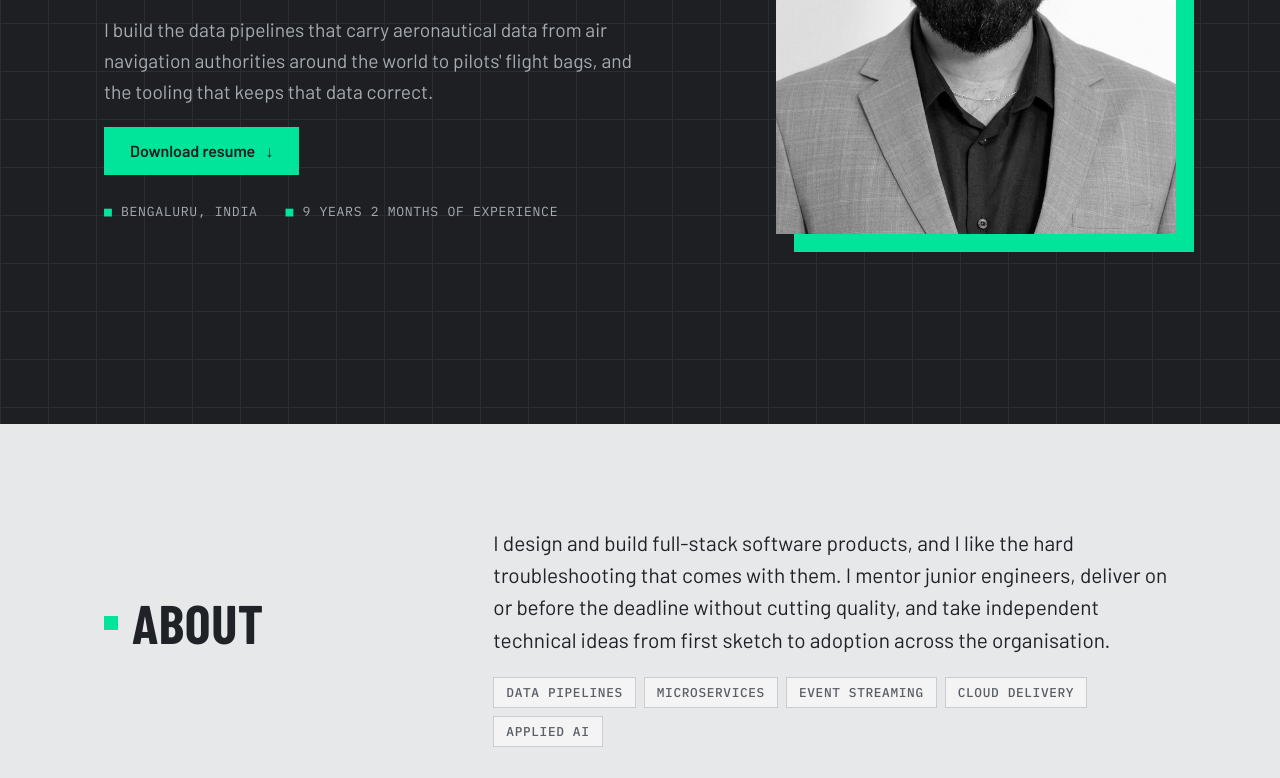
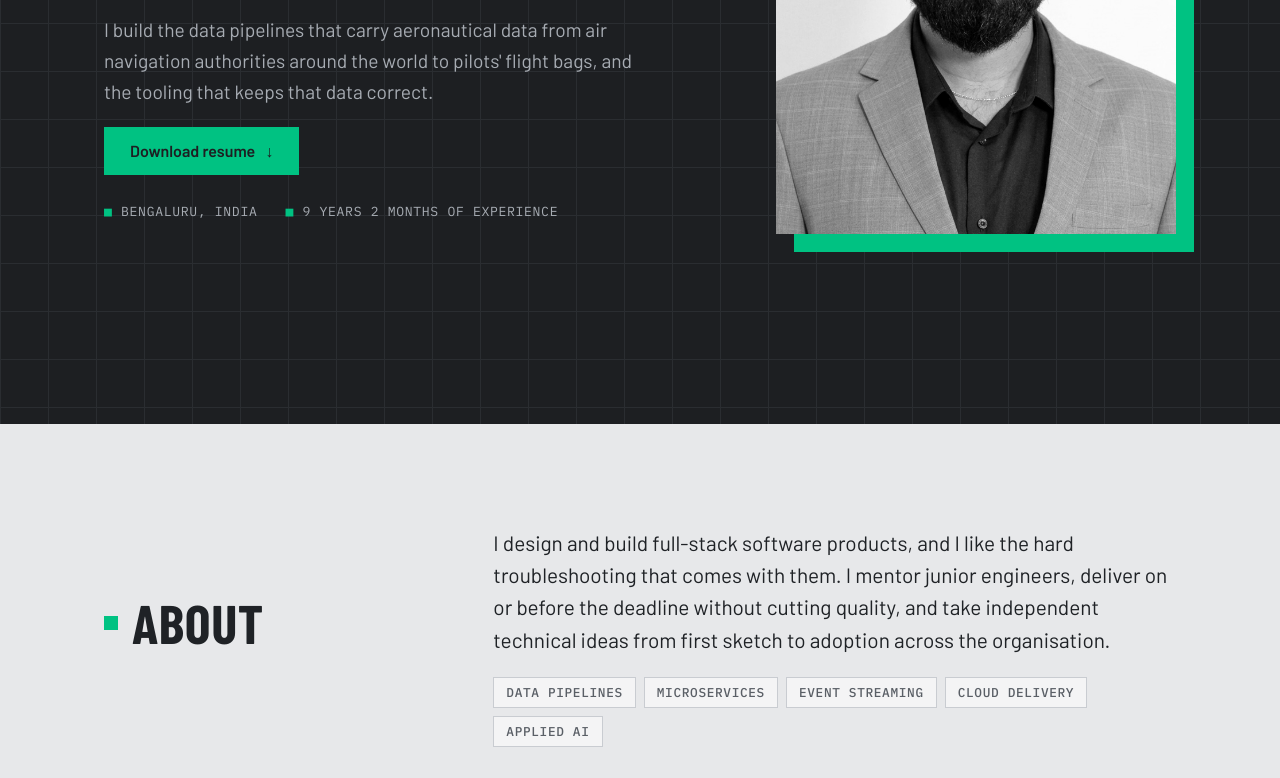
Before and after one commit to srinivasan1609/srinivasan1609.github.io, a plain HTML site: page designs/graphite-green.html in a window 1280 px wide. Shown: the part 511-1289 px from the top of the page. Drawn offline with nearby package versions, Linux system fonts and the light colour scheme; a web font is replaced by a local one.

Commit message:
Use green 600 as the graphite design accent
Accent #00c282 with #005c40 for small text on light grey; dark mode text
uses #00c282 and the button hover brightens to #00e599.

Co-Authored-By: Claude Opus 5.5 <noreply@anthropic.com>
Claude-Session: https://claude.ai/code/session_01AMozeAg46gkmro1obhV5CP

```diff
--- a/css/designs/graphite-green.css
+++ b/css/designs/graphite-green.css
@@ -1,12 +1,12 @@
-/* Layout: graphite hero (Neon-style mint green accent) with framed portrait; experience as a two-column log (mono dates left, detail right). */
+/* Layout: graphite hero (green 600 accent) with framed portrait; experience as a two-column log (mono dates left, detail right). */
 :root {
   --ground: #e7e8ea;
   --surface: #f4f4f5;
   --ink: #1f2226;
   --muted: #5a5f66;
   --rule: #c9ccd1;
-  --green: #00e599;
-  --green-text: #00805a;
+  --green: #00c282;
+  --green-text: #005c40;
   --hero: #1d1f22;
   --hero-2: #2a2d31;
   --hero-ink: #f1f2f3;
@@ -19,12 +19,12 @@
 @media (prefers-color-scheme: dark) {
   :root:not([data-theme="light"]) {
     --ground: #17191b; --surface: #202326; --ink: #e9eaec; --muted: #9da2a9;
-    --rule: #33373c; --green-text: #34f0aa; --hero: #0f1012; --hero-2: #1b1d20; color-scheme: dark;
+    --rule: #33373c; --green-text: #00c282; --hero: #0f1012; --hero-2: #1b1d20; color-scheme: dark;
   }
 }
 :root[data-theme="dark"] {
   --ground: #17191b; --surface: #202326; --ink: #e9eaec; --muted: #9da2a9;
-  --rule: #33373c; --green-text: #34f0aa; --hero: #0f1012; --hero-2: #1b1d20; color-scheme: dark;
+  --rule: #33373c; --green-text: #00c282; --hero: #0f1012; --hero-2: #1b1d20; color-scheme: dark;
 }
 
 *, *::before, *::after { box-sizing: border-box; }
@@ -59,7 +59,7 @@ section { padding-block: clamp(56px, 8vw, 110px); }
 .hero .pitch { font-size: 1.2rem; color: var(--hero-muted); }
 .btn { display: inline-flex; align-items: center; gap: 10px; background: var(--green); color: #1d1f22; padding: 14px 26px; font: 600 1rem var(--body); text-decoration: none; transition: transform 0.2s, background 0.2s; }
 .btn::after { content: "\2193"; }
-.btn:hover { background: #4dffbd; color: #1d1f22; transform: translateY(-2px); }
+.btn:hover { background: #00e599; color: #1d1f22; transform: translateY(-2px); }
 .hero .meta { margin-top: 28px; display: flex; flex-wrap: wrap; gap: 8px 28px; font: 400 0.82rem var(--mono); color: var(--hero-muted); text-transform: uppercase; letter-spacing: 0.05em; }
 .hero .meta span::before { content: "\25A0  "; color: var(--green); }
 .hero .bg { position: absolute; right: max(var(--gutter), calc((100% - 1200px) / 2 + var(--gutter))); top: 50%; transform: translateY(-50%); width: min(34%, 400px); aspect-ratio: 4 / 5; max-width: 100%;
```
